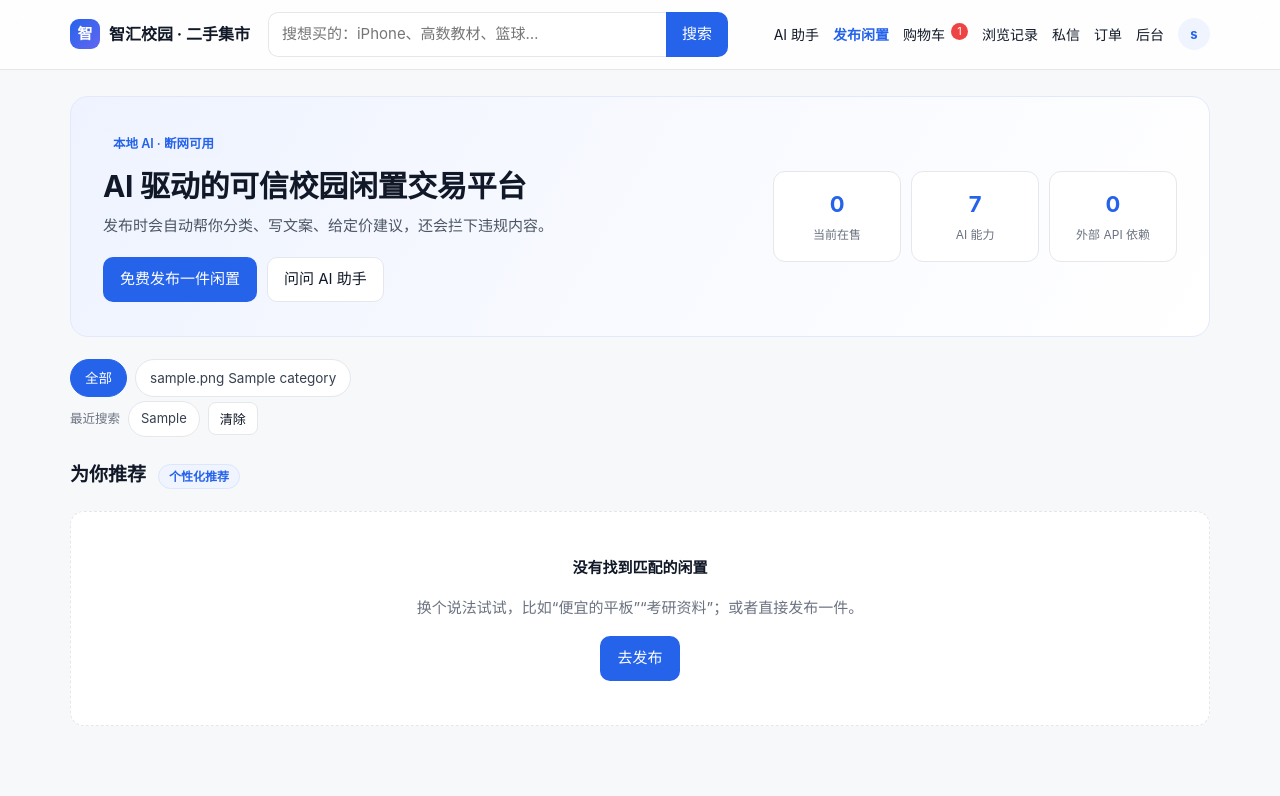
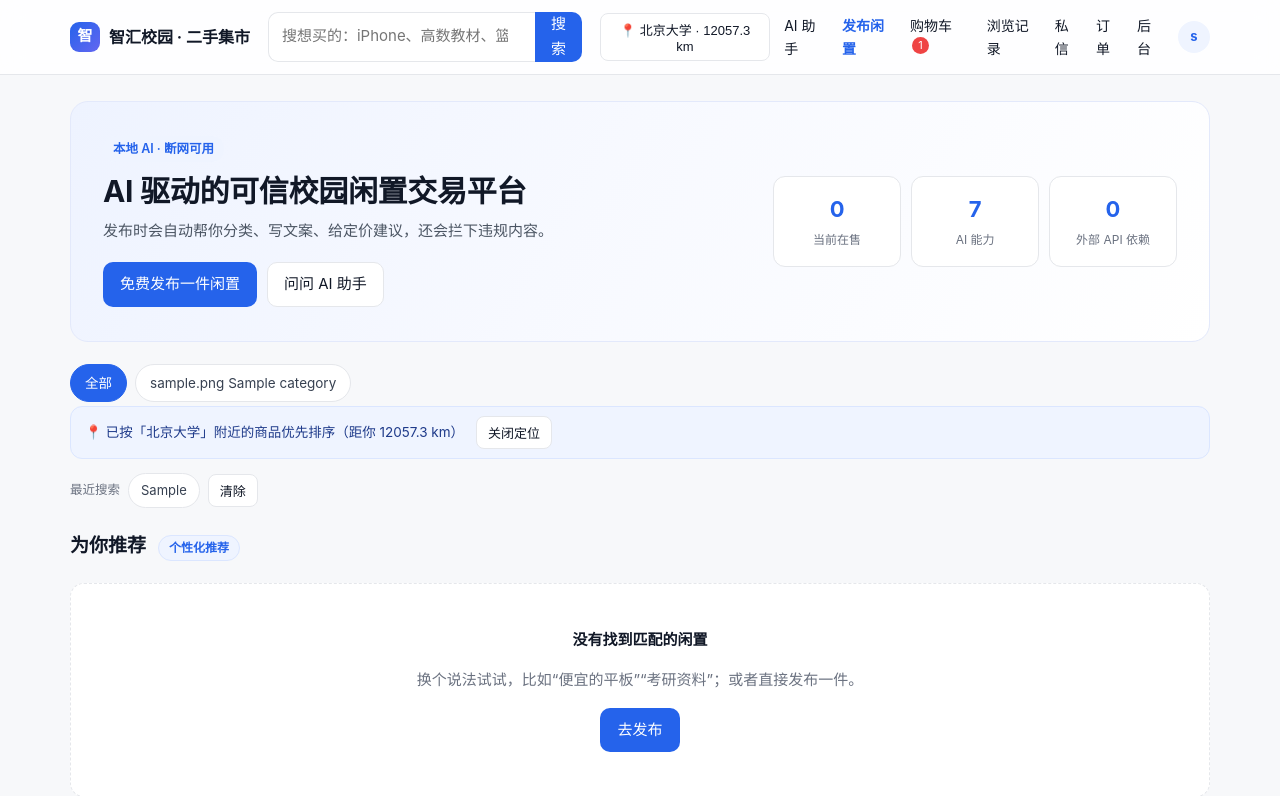
Before and after one commit to 1852290xc/AI-, a Flask app: page / in a window 1280 px wide. Shown: the top 796 px of the page. Run offline with Flask 3, Linux system fonts and the light colour scheme; a user stored in the database is signed in; tables that the repository leaves empty hold one stand-in row (values such as "Sample post").

Commit message:
feat(ui): 定位授权入口、附近优先提示与距离标签

```diff
--- a/app.py
+++ b/app.py
@@ -49,7 +49,20 @@ def create_app(config_class=Config):
                 cart_count = CartItem.query.filter_by(user_id=current_user.id).count()
         except Exception:
             cart_count = 0
+        loc_campus, loc_km = "", None
+        try:
+            import campus as campus_mod
+            from flask import session
+            lat, lng = session.get("lat"), session.get("lng")
+            if lat is not None and lng is not None:
+                loc_campus, km = campus_mod.nearest_campus(float(lat), float(lng))
+                loc_km = round(km, 1) if km is not None else None
+        except Exception:
+            pass
         return {
+            "loc_campus": loc_campus,
+            "loc_km": loc_km,
+            "located": bool(loc_campus),
             "cart_count": cart_count,
             "site_name": app.config["SITE_NAME"],
             "slogan": app.config["SITE_SLOGAN"],
--- a/blueprints/main.py
+++ b/blueprints/main.py
@@ -1,13 +1,55 @@
-from flask import Blueprint, jsonify, render_template, request
+from flask import Blueprint, jsonify, render_template, request, session
 from flask_login import current_user
 
 import ai_engine
+import campus
 import llm
 import search_engine
 from config import Config
 from models import Behavior, Category, Product, SearchHistory, db
 
 bp = Blueprint("main", __name__)
+
+
+def _location():
+    """优先用会话里的定位，其次用账号里保存的。"""
+    lat = session.get("lat")
+    lng = session.get("lng")
+    if lat is None and current_user.is_authenticated:
+        lat, lng = current_user.lat, current_user.lng
+    if lat is None or lng is None:
+        return None, None
+    return float(lat), float(lng)
+
+
+@bp.route("/api/location", methods=["POST"])
+def set_location():
+    d = request.get_json(silent=True) or request.form
+    try:
+        lat = float(d.get("lat"))
+        lng = float(d.get("lng"))
+    except (TypeError, ValueError):
+        return jsonify({"ok": False, "message": "坐标无效"}), 400
+    if not (-90 <= lat <= 90 and -180 <= lng <= 180):
+        return jsonify({"ok": False, "message": "坐标超出范围"}), 400
+
+    session["lat"], session["lng"] = lat, lng
+    if current_user.is_authenticated:
+        current_user.lat, current_user.lng = lat, lng
+        db.session.commit()
+
+    name, km = campus.nearest_campus(lat, lng)
+    return jsonify({"ok": True, "campus": name, "km": round(km, 1) if km else None})
+
+
+@bp.route("/api/location", methods=["DELETE"])
+def clear_location():
+    session.pop("lat", None)
+    session.pop("lng", None)
+    if current_user.is_authenticated:
+        current_user.lat = current_user.lng = None
+        db.session.commit()
+    return jsonify({"ok": True})
 
 
 def _behaviors():
@@ -32,6 +74,7 @@ def index():
         on_sale = on_sale.filter_by(category_id=cat_id)
     pool = on_sale.all()
 
+    lat, lng = _location()
     mode, intent, hit_terms = "本地推荐", "", []
     rows, pages, likes = [], None, []
 
@@ -39,7 +82,7 @@ def index():
         behaviors = _behaviors()
 
         # 1) 本地语义检索：TF-IDF + 同义词 + 个性化加权
-        rows, hit_terms = search_engine.rank(pool, keyword, current_user, behaviors, limit=48)
+        rows, hit_terms = search_engine.rank(pool, keyword, current_user, behaviors, limit=48, lat=lat, lng=lng)
         mode = "本地语义检索"
 
         # 2) 配了大模型就先做查询理解，再做重排（失败自动忽略）
@@ -48,7 +91,7 @@ def index():
             intent = expanded.get("intent", "")
             kws = expanded.get("keywords") or []
             if kws:
-                rows2, _ = search_engine.rank(pool, " ".join(kws), current_user, behaviors, limit=48)
+                rows2, _ = search_engine.rank(pool, " ".join(kws), current_user, behaviors, limit=48, lat=lat, lng=lng)
                 seen = {r["product"].id for r in rows2}
                 rows = rows2 + [r for r in rows if r["product"].id not in seen]
             mode = "AI 增强检索"
@@ -58,7 +101,7 @@ def index():
             rows = reranked
 
         # 3) 搜索页底部“猜你喜欢”
-        likes, _ = search_engine.rank(pool, "", current_user, behaviors, limit=8, fill=True)
+        likes, _ = search_engine.rank(pool, "", current_user, behaviors, limit=8, fill=True, lat=lat, lng=lng)
         shown = {r["product"].id for r in rows}
         likes = [r for r in likes if r["product"].id not in shown][:4]
 
@@ -91,9 +134,16 @@ def index():
     else:
         behaviors = _behaviors()
         if current_user.is_authenticated:
-            rows, _ = search_engine.rank(pool, "", current_user, behaviors, limit=per_page, fill=True)
+            rows, _ = search_engine.rank(pool, "", current_user, behaviors, limit=per_page, fill=True, lat=lat, lng=lng)
             title = "为你推荐"
             mode = "个性化推荐"
+        elif lat is not None and lng is not None:
+            rows, _ = search_engine.rank(pool, "", None, [], limit=per_page, lat=lat, lng=lng)
+            title = "附近商品"
+            mode = "按距离优先"
+            for r in rows:
+                if r.get("distance") is not None:
+                    r["reason"] = "离你最近"
         else:
             items = ai_engine.recommend_products(current_user, limit=per_page)
             rows = [{"product": p, "reason": "热门", "score": 0, "matched": []} for p in items]
@@ -110,6 +160,7 @@ def index():
         llm_status=llm.status(),
         on_sale_count=Product.query.filter_by(status="onsale").count(),
         recent_searches=_recent_searches(),
+        located=lat is not None,
     )
 
 
--- a/static/css/style.css
+++ b/static/css/style.css
@@ -470,3 +470,11 @@ h3 { font-size: 15px; color: var(--muted); font-weight: 600; text-transform: non
 .ai-advice{margin:10px 0 0; padding-left:18px; color:#475569; font-size:13px}
 .ai-advice li{margin-bottom:4px}
 @media (max-width:900px){ .ai-detect-grid{grid-template-columns:repeat(2,1fr)} }
+
+
+/* ---------- 定位 ---------- */
+.loc-bar{
+  display:flex; align-items:center; gap:12px; flex-wrap:wrap;
+  background:var(--blue-soft); border:1px solid #dbe6ff; color:#1e3a8a;
+  border-radius:12px; padding:9px 14px; margin:0 0 14px; font-size:13.5px;
+}
--- a/static/js/main.js
+++ b/static/js/main.js
@@ -149,6 +149,46 @@
         box.hidden = false;
       });
     }
+  }
+
+
+  /* ---------------------------------------------------------- 定位 */
+  const locBtn = document.getElementById("locBtn");
+  if (locBtn) {
+    locBtn.addEventListener("click", () => {
+      if (locBtn.dataset.on === "1") { return; }
+      if (!navigator.geolocation) {
+        alert("当前浏览器不支持定位，可以直接浏览全部商品");
+        return;
+      }
+      locBtn.textContent = "定位中…";
+      navigator.geolocation.getCurrentPosition(
+        async (pos) => {
+          try {
+            const r = await postJSON("/api/location", {
+              lat: pos.coords.latitude, lng: pos.coords.longitude,
+            });
+            if (r.ok) { location.reload(); }
+            else { locBtn.textContent = "📍 开启定位"; alert(r.message || "定位失败"); }
+          } catch (e) { locBtn.textContent = "📍 开启定位"; }
+        },
+        () => {
+          locBtn.textContent = "📍 开启定位";
+          alert("没有拿到定位权限。商品照常浏览，只是不按距离排序。");
+        },
+        { timeout: 8000, maximumAge: 600000 },
+      );
+    });
+  }
+
+  const locClear = document.getElementById("locClear");
+  if (locClear) {
+    locClear.addEventListener("click", async () => {
+      try {
+        await fetch("/api/location", { method: "DELETE" });
+      } catch (e) {}
+      location.reload();
+    });
   }
 
   /* ---------------------------------------------------------- 购物车 */
--- a/templates/base.html
+++ b/templates/base.html
@@ -21,6 +21,9 @@
     </form>
 
     <nav class="nav-links">
+      <button class="btn btn-ghost btn-sm" id="locBtn" data-on="{{ '1' if located else '0' }}">
+        {% if located %}📍 {{ loc_campus }}{% if loc_km %} · {{ loc_km }} km{% endif %}{% else %}📍 开启定位{% endif %}
+      </button>
       <a href="{{ url_for('ai.assistant') }}">AI 助手</a>
       {% if current_user.is_authenticated %}
         <a href="{{ url_for('product.publish') }}" class="nav-cta">发布闲置</a>
--- a/templates/index.html
+++ b/templates/index.html
@@ -32,6 +32,12 @@
   </div>
 </section>
 
+{% if located %}
+<div class="loc-bar">📍 已按「{{ loc_campus }}」附近的商品优先排序{% if loc_km %}（距你 {{ loc_km }} km）{% endif %}
+  <button class="btn btn-ghost btn-sm" id="locClear">关闭定位</button>
+</div>
+{% endif %}
+
 {% if recent_searches %}
 <section class="recent-searches">
   <span class="muted small">最近搜索</span>
@@ -58,7 +64,7 @@
   <div class="grid">
     {% for r in rows %}
       {% set p = r.product %}
-      {% set reason = r.reason %}
+      {% set _d = r.get('distance') %}{% set reason = r.reason ~ (' · 距你 ' ~ _d ~ ' km' if _d else '') %}
       {% include "_card.html" %}
     {% endfor %}
   </div>
@@ -91,7 +97,7 @@
     <div class="grid">
       {% for r in likes %}
         {% set p = r.product %}
-        {% set reason = r.reason %}
+        {% set _d = r.get('distance') %}{% set reason = r.reason ~ (' · 距你 ' ~ _d ~ ' km' if _d else '') %}
         {% include "_card.html" %}
       {% endfor %}
     </div>
```
